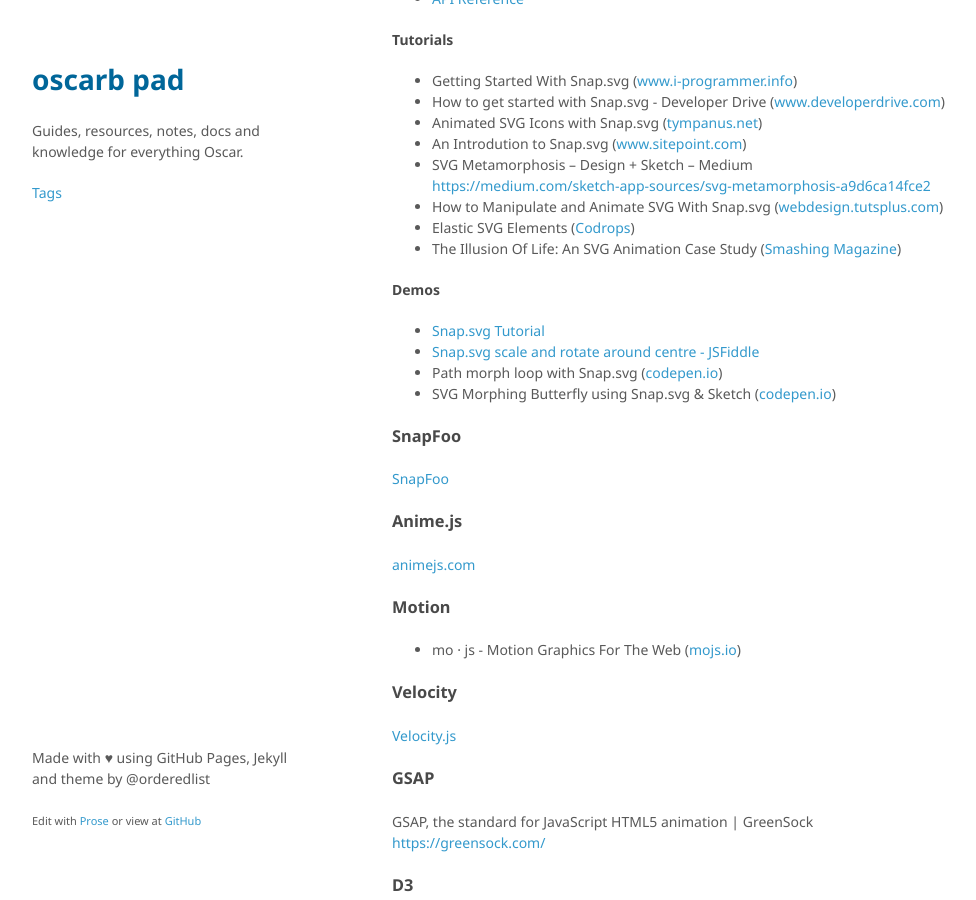
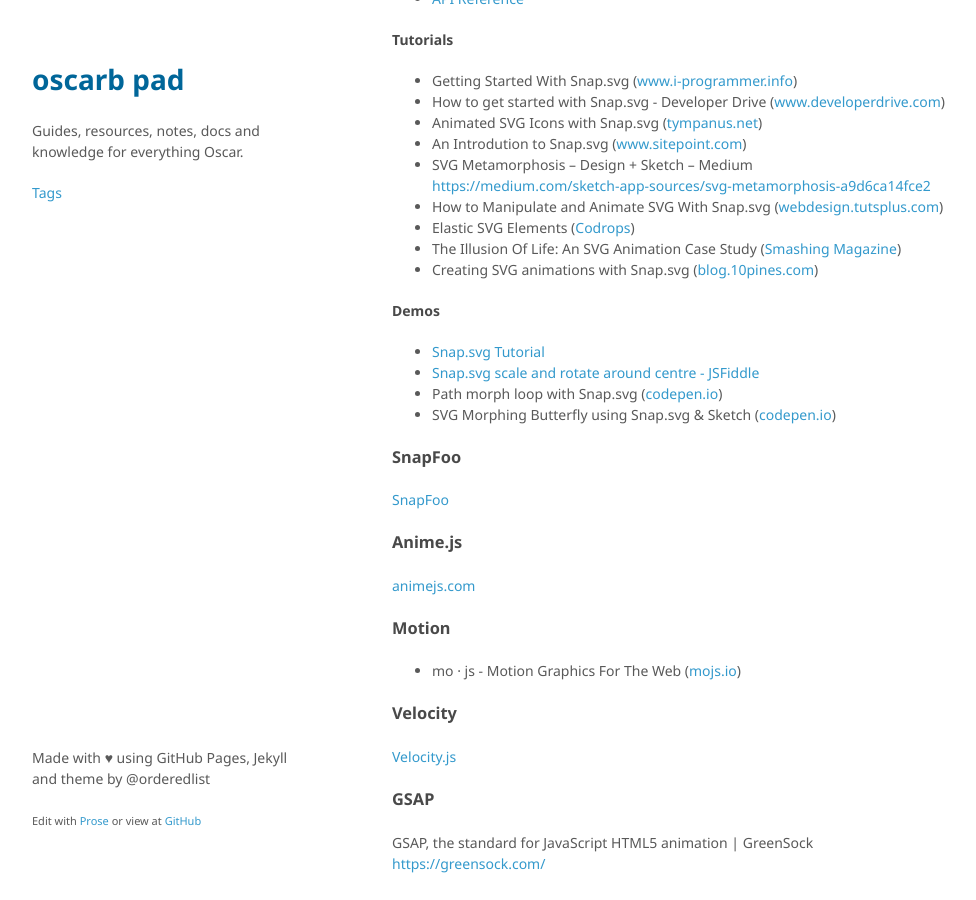
Before and after one commit to oscarb/pad, a Jekyll site: the page built from _docs/web-animation.md, in a window 1280 px wide and 900 px high, scrolled down 911 px. Shown: the whole window, without its empty margins (128-1104 px from the left). Built offline with Jekyll 4.4.1, drawn with Linux system fonts in a browser that asks for light colours; some web fonts are replaced.

Commit message:
Update web-animation.md

```diff
--- a/_docs/web-animation.md
+++ b/_docs/web-animation.md
@@ -51,6 +51,7 @@ https://medium.com/sketch-app-sources/svg-metamorphosis-a9d6ca14fce2
 * How to Manipulate and Animate SVG With Snap.svg ([webdesign.tutsplus.com](https://webdesign.tutsplus.com/articles/how-to-manipulate-and-animate-svg-with-snapsvg--cms-21323))
 * Elastic SVG Elements ([Codrops](https://tympanus.net/codrops/2014/12/15/elastic-svg-elements/))
 * The Illusion Of Life: An SVG Animation Case Study ([Smashing Magazine](https://www.smashingmagazine.com/2016/07/an-svg-animation-case-study/))
+* Creating SVG animations with Snap.svg ([blog.10pines.com](https://blog.10pines.com/2017/10/31/creating-svg-animatinos-with-snap-svg/))
 
 #### Demos
 
```
